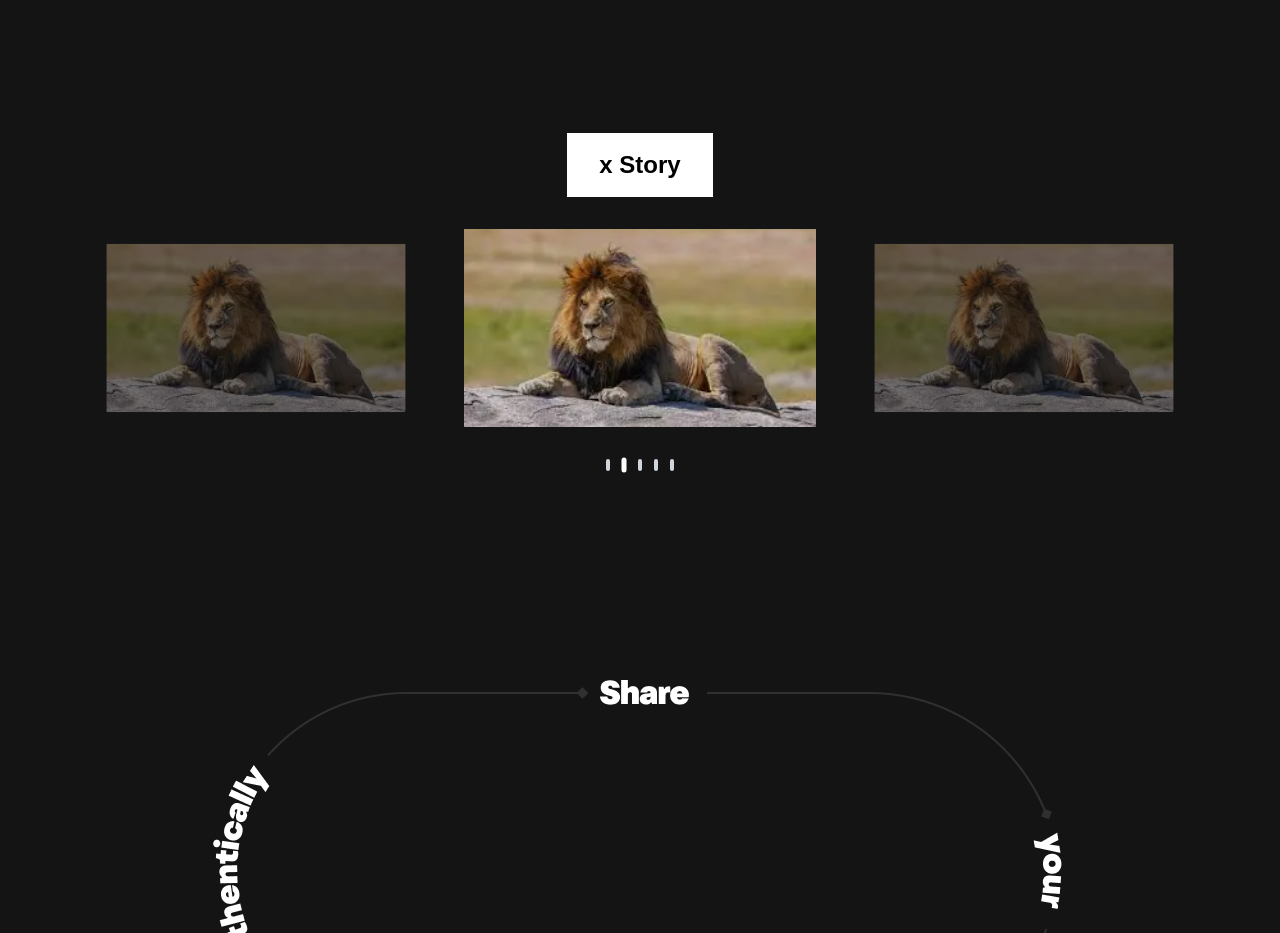
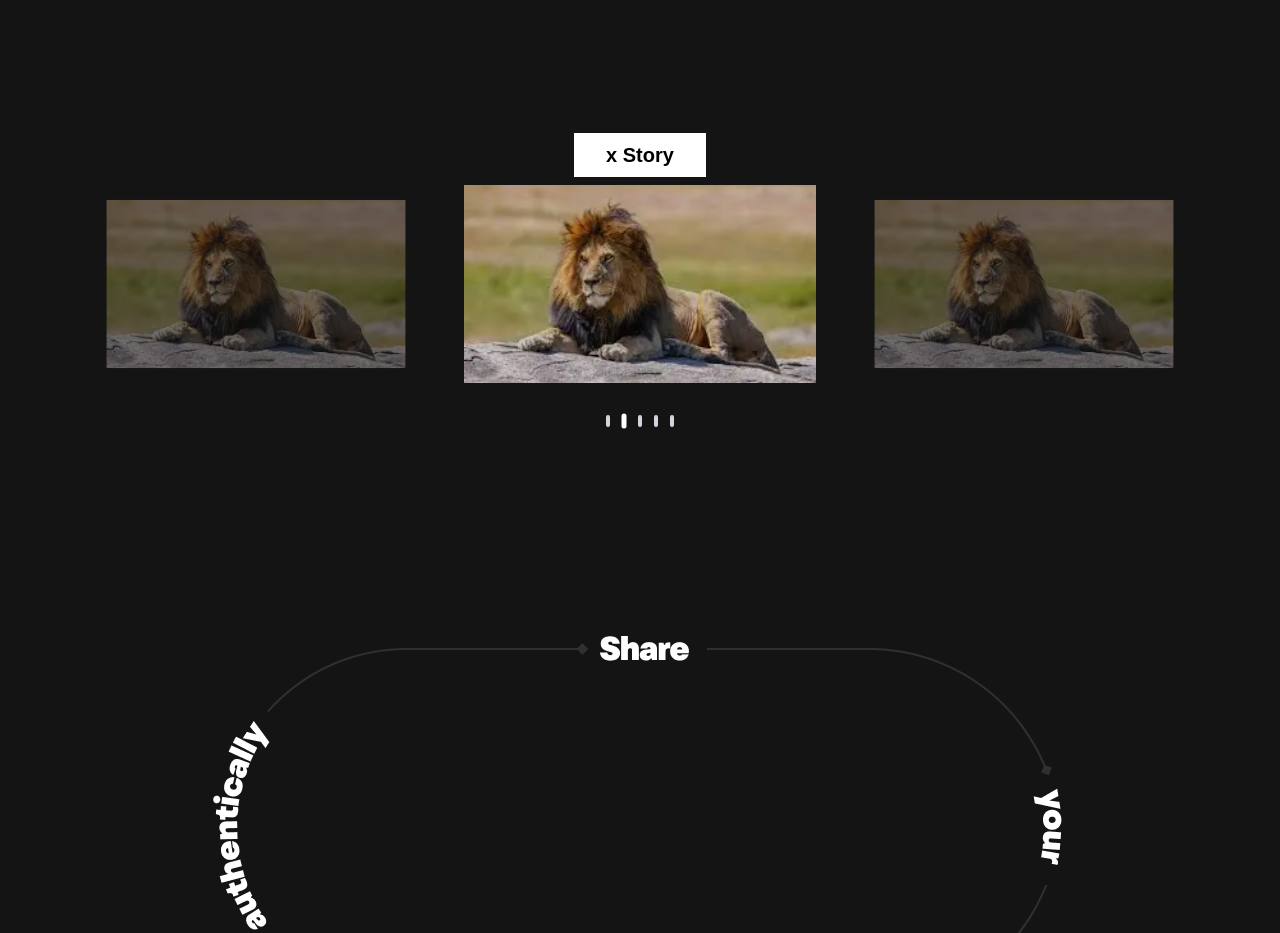
Before and after one commit to stories-fun/stories-monorepo, a Next.js app: page / in a window 1280 px wide. Shown: the part 1000-1933 px from the top of the page. Built offline with nearby package versions, Linux system fonts and the light colour scheme.

Commit message:
fix: adjust margin and padding in Carousel component for improved layout

```diff
--- a/src/components/Carousel.tsx
+++ b/src/components/Carousel.tsx
@@ -45,7 +45,7 @@ export default function NewCarousel({
     <div
       className={cn("relative w-full flex flex-col items-center", className)}
     >
-      <div className="w-full flex justify-center mb-8 h-16">
+      <div className="w-full flex justify-center mb-2">
         <AnimatePresence mode="wait">
           <motion.div
             key={items[activeIndex]?.title}
@@ -53,7 +53,7 @@ export default function NewCarousel({
             animate={{ opacity: 1, y: 0 }}
             exit={{ opacity: 0, y: 20 }}
             transition={{ duration: 0.5, ease: "easeInOut" }}
-            className="relative inline-block bg-white px-8 py-4 font-extrabold text-xl sm:text-2xl text-black"
+            className="relative inline-block bg-white px-8 py-2 font-extrabold text-xl text-black"
           >
             {items[activeIndex]?.title}
           </motion.div>
```
